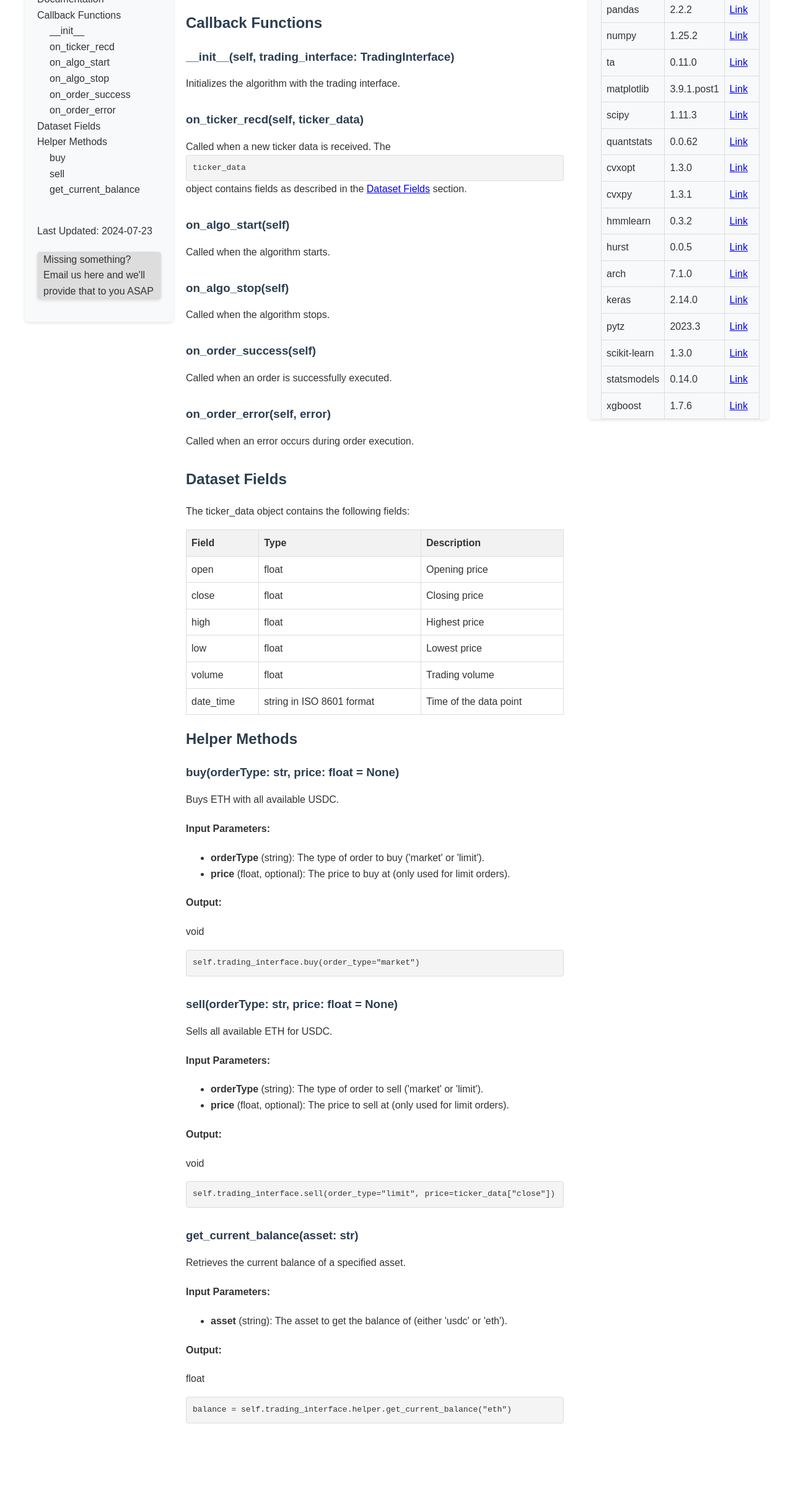
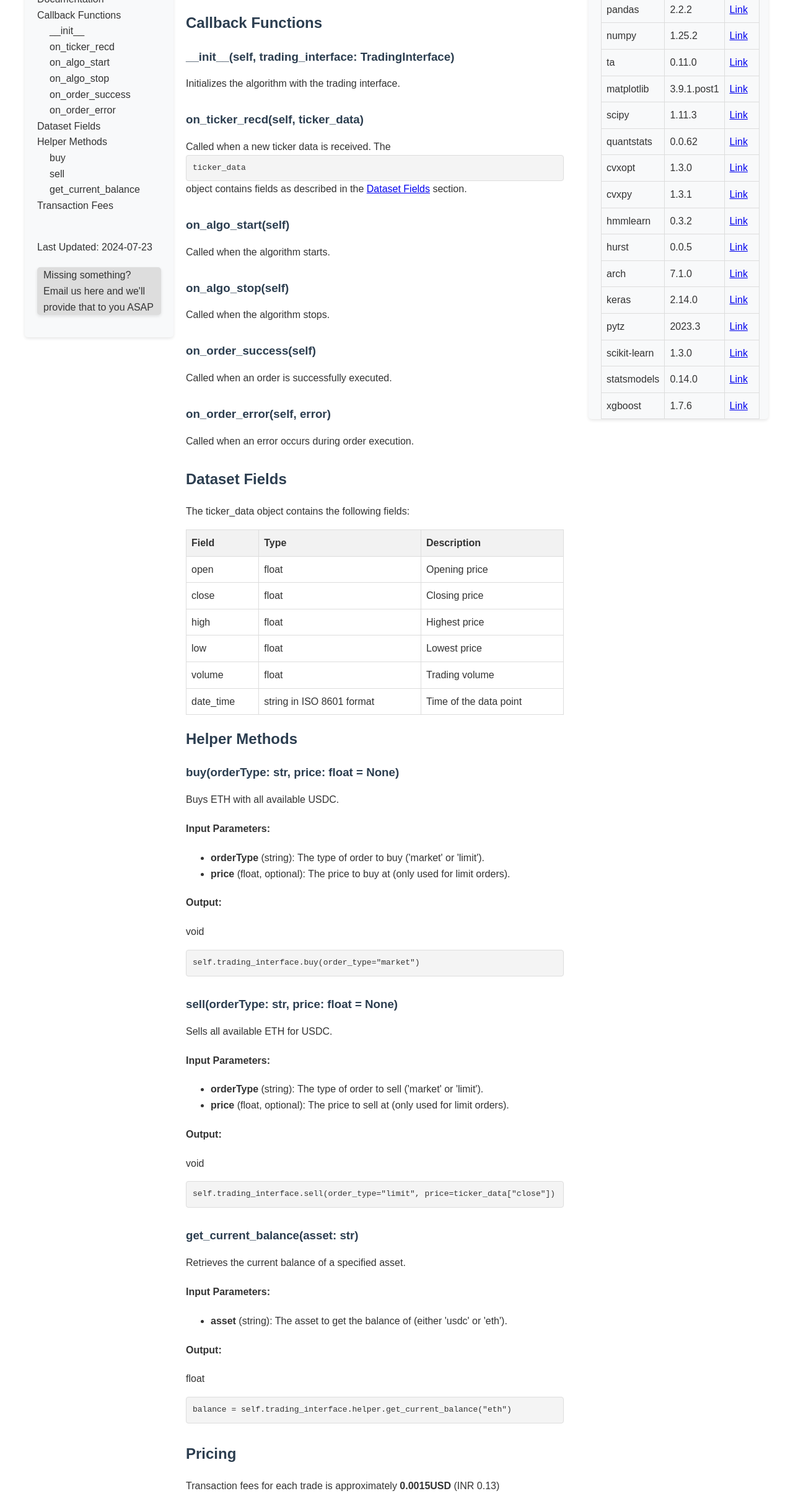
Before and after one commit to coinharbourxyz/docs, a plain HTML site: page index.html in a window 1280 px wide. Shown: the part 147-2560 px from the top of the page at 62% size. Before the commit the page ends 2493 px from the top, so only its background shows below. Drawn offline with Linux system fonts and the light colour scheme.

Commit message:
transaction_fees

```diff
--- a/index.html
+++ b/index.html
@@ -121,6 +121,7 @@
                     <li><a href="#get_current_balance">get_current_balance</a></li>
                 </ul>
             </li>
+            <li><a href="#transaction-fees">Transaction Fees</a></li>
             <li>
                 <br/>
                 <p class="text-center">Last Updated: 2024-07-23</p>
@@ -244,6 +245,11 @@
             <p>float</p>
             <code>balance = self.trading_interface.helper.get_current_balance("eth")</code>
         </div>
+        <h2 id="transaction-fees">Pricing</h2>
+        <p>Transaction fees for each trade is approximately <b>0.0015USD</b> (INR 0.13) </p>
+        <div class="">
+
+        </div>
     </div>
     <div class="libraries">
         <h2 id="available-libraries">Available Libraries</h2>
```
